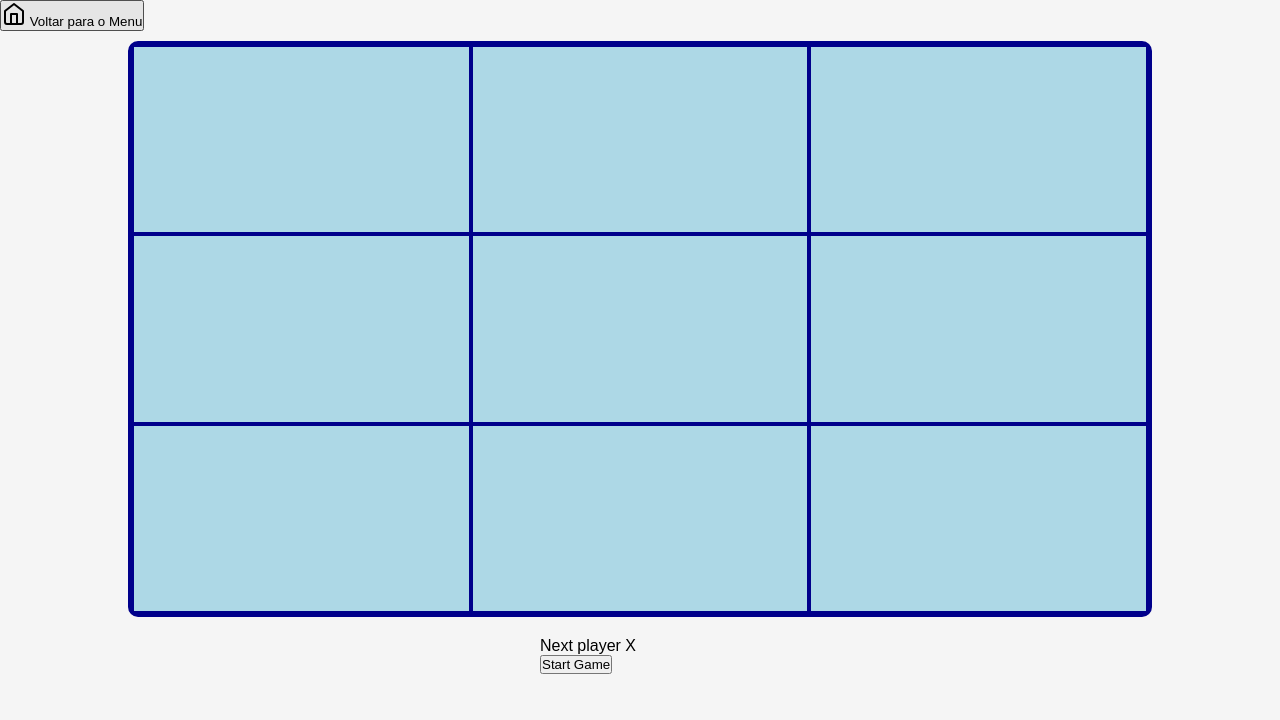
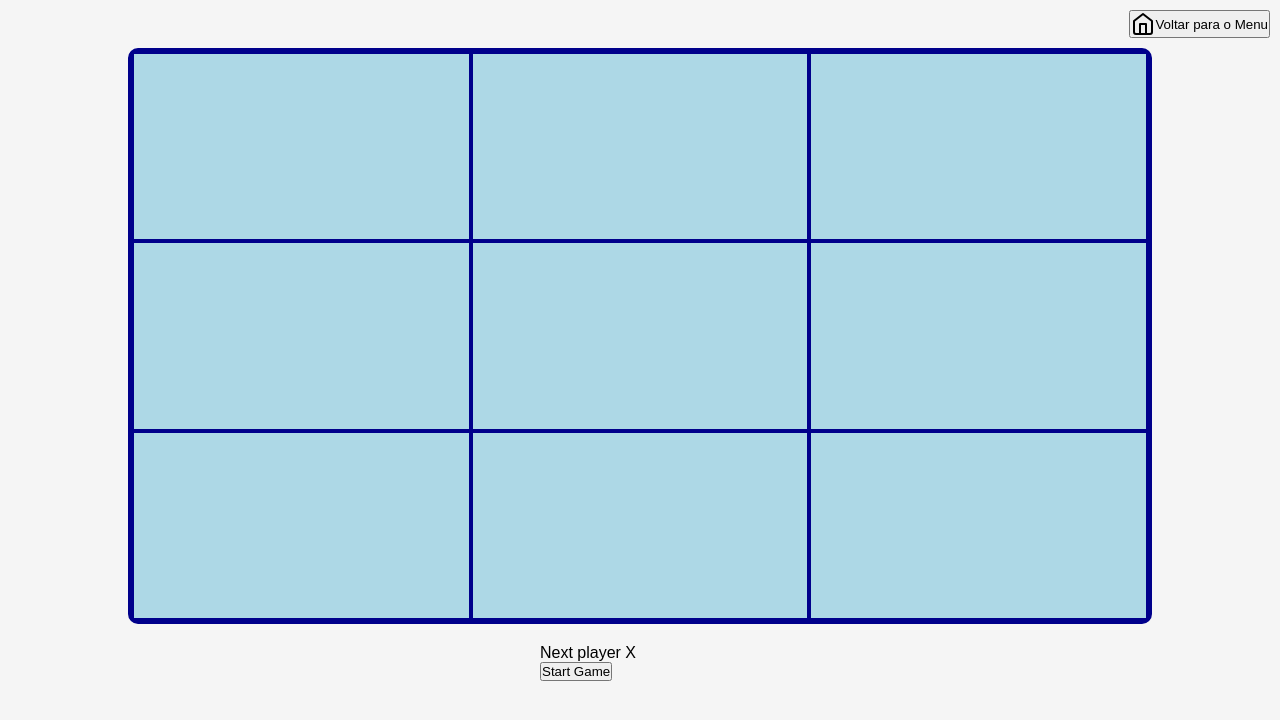
Before and after one commit to lucaswilliameufrasio/tic-tac-toe-react, a React (Create React App) app: page / in a window 1280 px wide. Both pictures are taken after a click on the button "Start Normal Game". Shown: the top 720 px of the page. Built offline with nearby package versions, Linux system fonts and the light colour scheme.

Commit message:
chore: add styling to home button

```diff
--- a/src/components/Game/Normal/styles.css
+++ b/src/components/Game/Normal/styles.css
@@ -2,6 +2,18 @@
     height: 90%;
     margin-top: 10px;
 }
+
+.homeButtonContainer {
+    display: flex;
+    justify-content: flex-end;
+    padding: 10px 10px 0 0;
+}
+
+.homeButton {
+    display: flex;
+    align-items: center;
+}
+
 .winner {
     width: 200px;
     margin: 20px auto;
```
